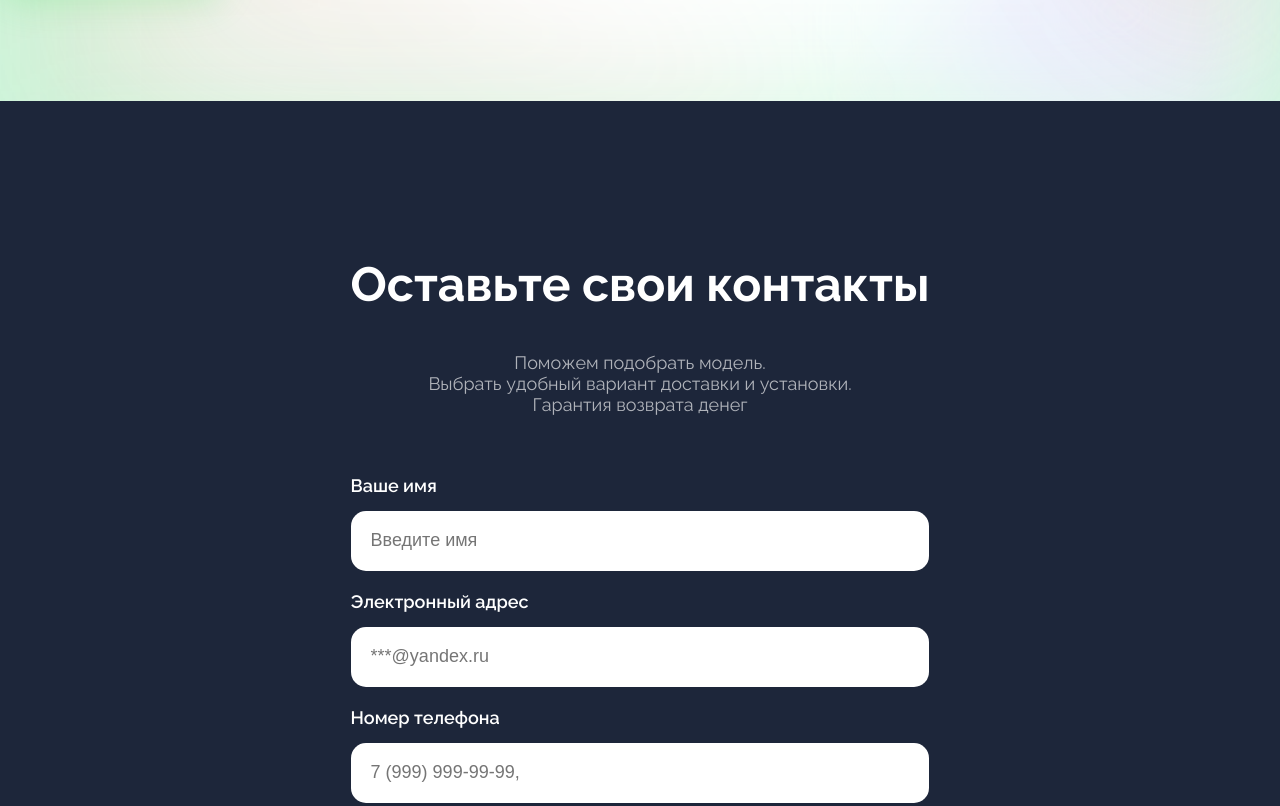
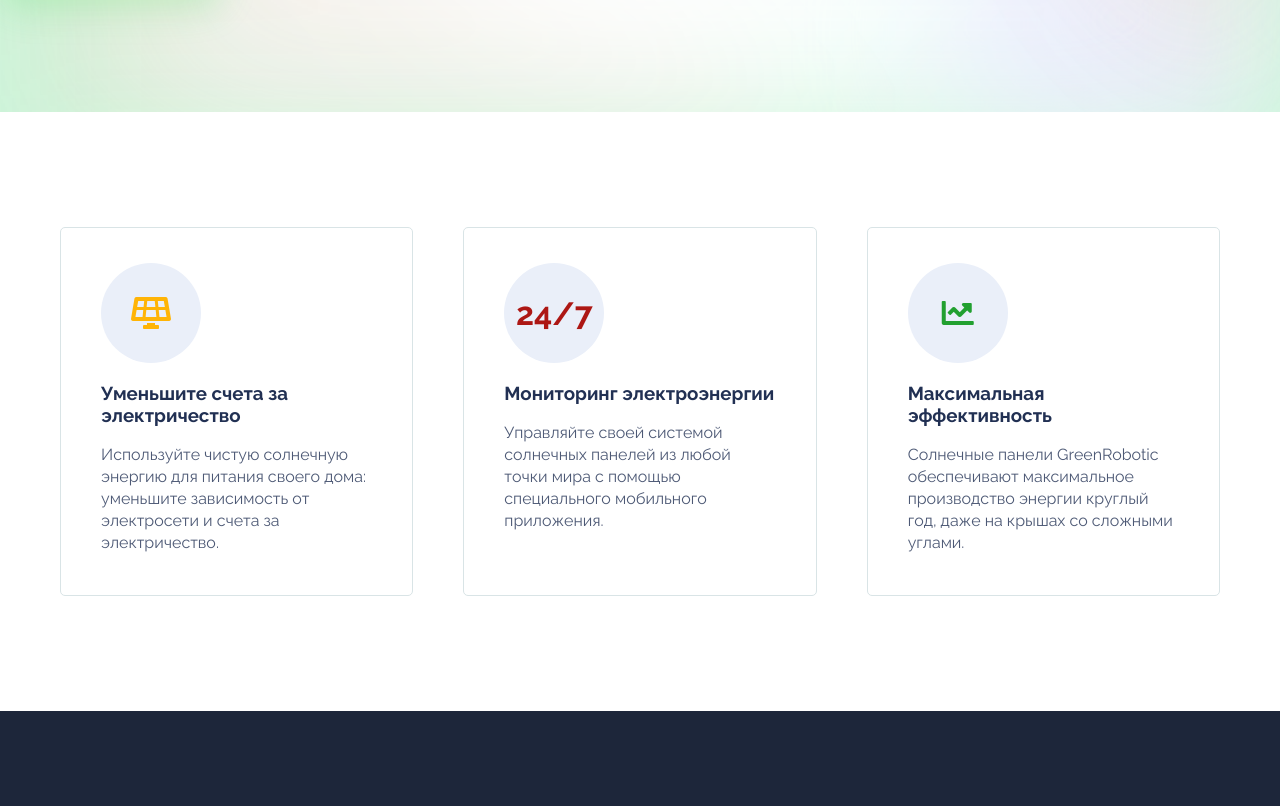
Before and after one commit to DmitriVic/green-corp-landing, a plain HTML site: page index.html in a window 1280 px wide. Shown: the part 594-1400 px from the top of the page. Drawn offline with nearby package versions, Linux system fonts and the light colour scheme.

Commit message:
10.12  16:53

```diff
--- a/index.html
+++ b/index.html
@@ -27,6 +27,37 @@
 	  <img class="about__image" src="img/solar-panel.png">
 	</div>
  </section>
+ <section class="features" id="features">
+	<div class="cards">
+		<div class="card">
+		  <div class="card__logo yellow">
+			 <i class="fas fa-solar-panel"></i>
+		  </div>
+		  <h3>Уменьшите счета за электричество</h3>
+		  <p>
+				Используйте чистую солнечную энергию для питания своего дома: уменьшите зависимость от электросети и счета за электричество.
+		  </p>
+		</div>
+		<div class="card">
+		  <div class="card__logo red">
+				24/7
+		  </div>
+		  <h3>Мониторинг электроэнергии</h3>
+		  <p>
+				Управляйте своей системой солнечных панелей из любой точки мира с помощью специального мобильного приложения.
+		  </p>
+		</div>
+		<div class="card">
+		  <div class="card__logo green">
+			 <i class="fas fa-chart-line"></i>
+		  </div>
+		  <h3>Максимальная эффективность</h3>
+		  <p>
+				Солнечные панели GreenRobotic обеспечивают максимальное производство энергии круглый год, даже на крышах со сложными углами.
+		  </p>
+		</div>
+	 </div>
+</section>
  <section class="form">
 	<div class="form__containter">
 		<h1>Оставьте свои контакты</h1>
--- a/main.css
+++ b/main.css
@@ -113,16 +113,8 @@ body {
 	width: 100px;
 	height: 100px;
 	animation: rotation 10s infinite linear;
-	position: absolute;
+	/* position: absolute; */
  }
-
-
-@media (max-width: 720px){
-  .about__sun—image{
-	width: 75px;
-	height: 75px;
- }
-}
 
  @keyframes rotation {
    0% {
@@ -133,6 +125,16 @@ body {
        transform: rotate(360deg);
    }
 }
+
+
+@media (max-width: 720px){
+  .about__sun—image{
+	width: 75px;
+	height: 75px;
+ }
+}
+
+
 
  .about h1 {
 	font-size: 70px;
@@ -159,6 +161,67 @@ body {
 	border-radius: 20px;
 	margin-top: 20px;
 
+ }
+ /* //======================================================================================================================================================== */
+
+ .features {
+	background-color: #fff;
+	padding: 115px 60px;
+ }
+
+ @media (max-width: 720px) {
+	.features {
+	  padding: 50px 10px;
+	}
+ }
+
+ .cards {
+	display: grid;
+	grid-gap: 50px;
+	grid-template-columns: 1fr 1fr 1fr;
+ }
+
+ .card {
+	padding: 35px 40px 25px 40px;
+	background: #FFFFFF;
+	border: 1px solid #D9E4E6;
+	border-radius: 5px;
+ }
+
+ .card p {
+	opacity: 0.8;
+	font-size: 16px;
+	line-height: 22px;
+ }
+
+ .card__logo {
+	font-weight: 700;
+	font-size: 32px;
+	background: #eaeff9;
+	border-radius: 50%;
+	height: 100px;
+	width: 100px;
+	display: flex;
+	justify-content: center;
+	align-items: center;
+ }
+
+ .card__logo.yellow {
+	color: #ffb406;
+ }
+
+ .card__logo.red {
+	color: #ad1714;
+ }
+
+ .card__logo.green {
+	color: #22a030;
+ }
+
+ @media (max-width: 720px) {
+	.cards {
+	  grid-template-columns: auto;
+	}
  }
 
  .form__container {
```
